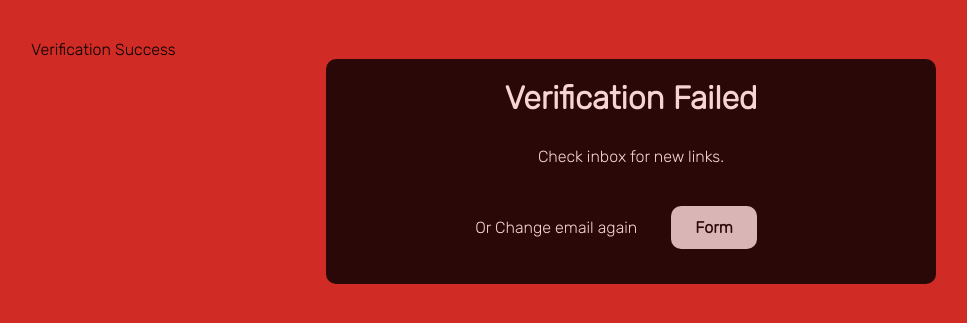
After one commit to Akash-whitgift/pythonBANK, a Flask app: template templates/verification_failed.html in a window 1280 px wide. The commit adds this page. Shown: the top 323 px of the page, without its empty margins (9-976 px from the left). Run offline with Flask 2, Linux system fonts and the light colour scheme; the template is opened without the code that fills it, so the values that code supplies are empty; parts of the project's set-up code (start-up, migrations or seed data) failed here and were passed over; some libraries are stand-ins or nearby versions.

Commit message:
Not much, some bugfixes

```diff
--- a/main.py
+++ b/main.py
@@ -1120,7 +1120,7 @@ def user_lookup():
           host=os.environ['PGHOST']
       )
       cur = conn.cursor()
-      cur.execute("SELECT username, hashed_password, admin_status, balance, banned_status, account_created, last_login, frozen FROM users WHERE username = %s", (lookup_username,))
+      cur.execute("SELECT username, hashed_password, admin_status, balance, banned_status, account_created, last_login, frozen, email FROM users WHERE username = %s", (lookup_username,))
       user = cur.fetchone()
 
 
@@ -1134,7 +1134,8 @@ def user_lookup():
           'banned': user[4],
           'created': user[5],
           'login': user[6],
-          'frozen': user[7]
+          'frozen': user[7],
+          'email': user[8]
         }
         # Fetch all users if needed for the admin-control page
         conn = psycopg2.connect(
@@ -1144,7 +1145,7 @@ def user_lookup():
             host=os.environ['PGHOST']
         )
         cur = conn.cursor()
-        cur.execute("SELECT username, hashed_password, admin_status, balance, banned_status, account_created, last_login, frozen FROM users")
+        cur.execute("SELECT username, hashed_password, admin_status, balance, banned_status, account_created, last_login, frozen, email FROM users")
         users = cur.fetchall()
         # Convert the list of tuples into a list of dictionaries for the template
         users = [{'username': u[0], 'password': u[1], 'is_admin': u[2], 'balance': u[3], 'banned': u[4], 'created':u[5], 'login':u[6]} for u in users]
@@ -2035,7 +2036,7 @@ def update_password(username, new_password, new_salt):
     for record in salt_data:
       salts_file.write(', '.join(record) + '\n')
 
-
+"""
 def delete_old_password(username):
   # Delete the old password hash from the database
   with open('database.csv', 'r') as db_file:
@@ -2050,6 +2051,8 @@ def delete_old_password(username):
     for record in data:
       db_file.write(', '.join(record) + '\n')
 
+This code is deprecated, but im leaving it here :)
+"""
 
 if __name__ == "__main__":
   Compress(app)
--- a/sql.py
+++ b/sql.py
@@ -15,7 +15,7 @@ cps = 0
 # Create a cursor object using the cursor() method
 cursor = conn.cursor()
 cursor.execute("""
-DELETE FROM users WHERE username = '1234567'
+DELETE email FROM users WHERE username = 'hrishibishy'
 """)
 print(datetime.datetime.utcnow())
 # Commit the changes to the database
--- a/templates/settings.html
+++ b/templates/settings.html
@@ -22,6 +22,9 @@
     <h2>Delete Account</h2>
     <p><form action="/user-delete" method="post" onsubmit="return confirm('Are you sure you want to delete your account?');">
     <button type='submit' class='ui'>Delete Account</button></form></p>
+    <hr>
+    <h2>Change Email</h2>
+    <a href='/change-email-form'><button class='ui'>Change Email</button></a>
     <hr>
     <p><h2>Change Password</h2></p>
     <form action="/change-password"method="POST" >
--- /dev/null
+++ b/templates/verification_failed.html
@@ -0,0 +1,17 @@
+<!DOCTYPE html>
+<html lang="en">
+<head>
+  <meta charset="UTF-8">
+  <meta http-equiv="X-UA-Compatible" content="IE=edge">
+  <meta name="viewport" content="width=device-width, initial-scale=1.0">
+  <link rel='stylesheet' href="{{ url_for('static', filename='style.css') }}"
+  <title>Verification Success</title>
+</head>
+<body>
+  <div class='card'>
+  <h1>Verification Failed</h1>
+  <p>Check inbox for new links.</p>
+  <p>Or Change email again <a id='link' href='/change-email-form'><button class='ui'>Form</button></a></p>
+  </div>
+</body>
+</html>
--- a/templates/verification_wait.html
+++ b/templates/verification_wait.html
@@ -29,8 +29,7 @@
   <p><form action='/signout' method='POST'>
     <button class='ui'>Signout</button>
   </form></p>
-  <p><form action="/delete-account" method="post" onsubmit="return confirm('Are you sure you want to delete your account?');">
-      <button type='submit' class='ui'>Delete Account</button></form></p>
+  <p>Wrong Email?  <a href='/change-email-form'><button class='ui'>Change Email</button></a></p>
 
 </div>
 </body>
```
Also changed, not shown: .local/share/rippkgs-index.sqlite (added), 1 other file.
